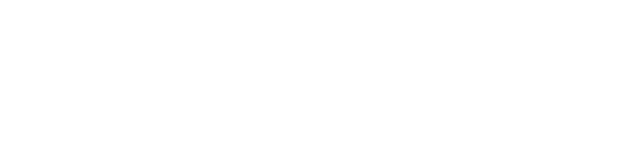
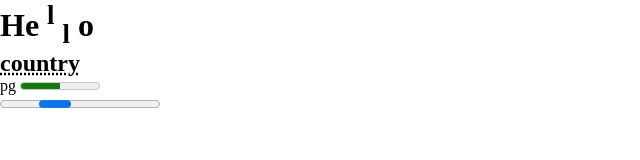
Before and after one commit to olirahman11/digital-products-b8, a plain HTML site: page test.html in a window 1280 px wide. Shown: the whole page, without its empty margins (0-640 px from the left). Drawn offline with Linux system fonts and the light colour scheme.

Commit message:
added funny code

```diff
--- a/test.css
+++ b/test.css
@@ -1 +1,4 @@
-y
+*{
+  margin: 0px ;
+  padding: 0px  ;
+}
--- a/test.html
+++ b/test.html
@@ -5,9 +5,27 @@
   <meta charset="UTF-8">
   <meta name="viewport" content="width=device-width, initial-scale=1.0">
   <title>Document</title>
+  <link rel="stylesheet" href="test.css">
 </head>
 
 <body>
+  <!-- <bdo dir="rtl">Bangladesh</bdo> -->
+  <!-- <time datetime="2023-07-7"> july 7, 2023 </time> -->
+  <h1>He <sup>l</sup> <sub>l</sub> o</h1>
+
+
+  <h2> <abbr title="this is bangladesh">country</abbr></h2>
+
+
+  <label for="disk">pg</label>
+  <meter id="disk" value="0.5">
+
+  </meter>
+  <br>
+  <progress id="disk">
+
+  </progress>
+
 
 </body>
 
```
